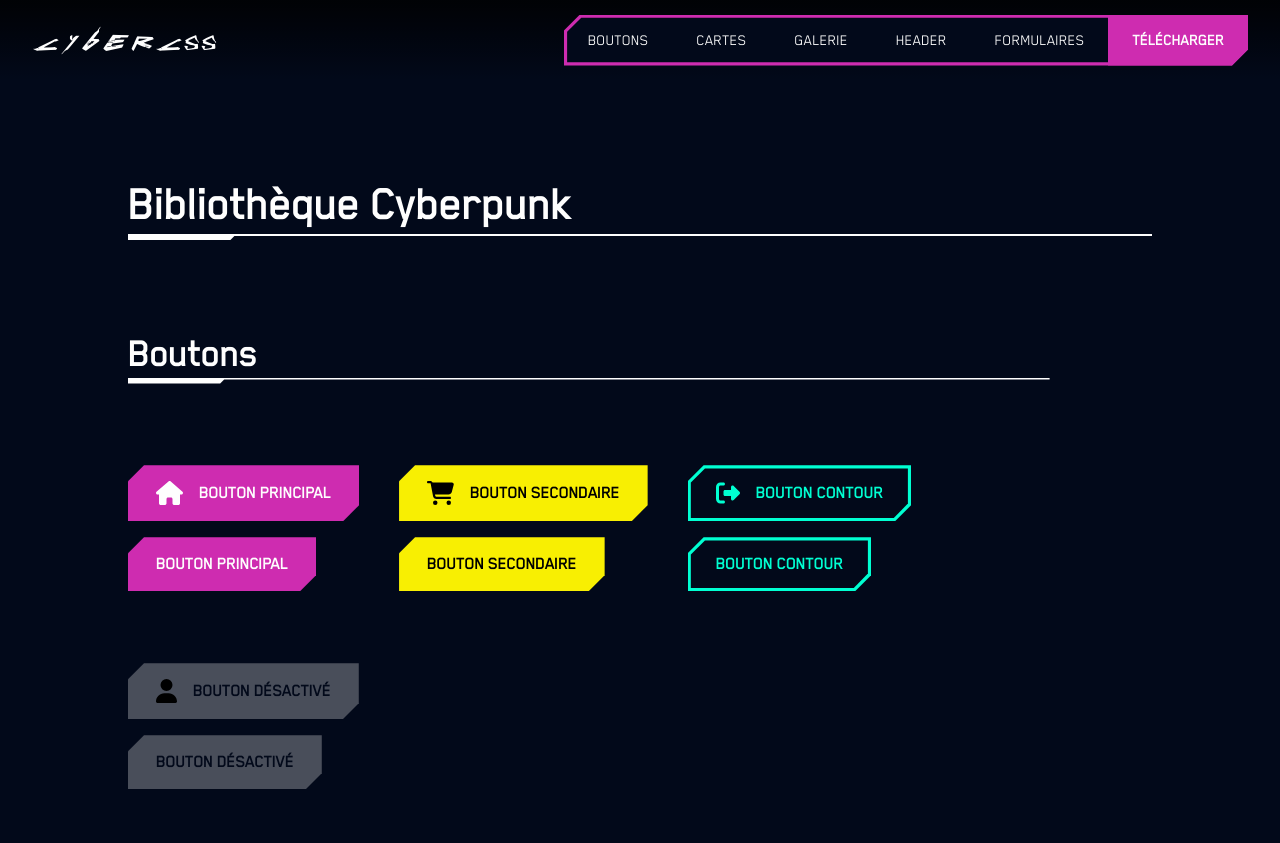
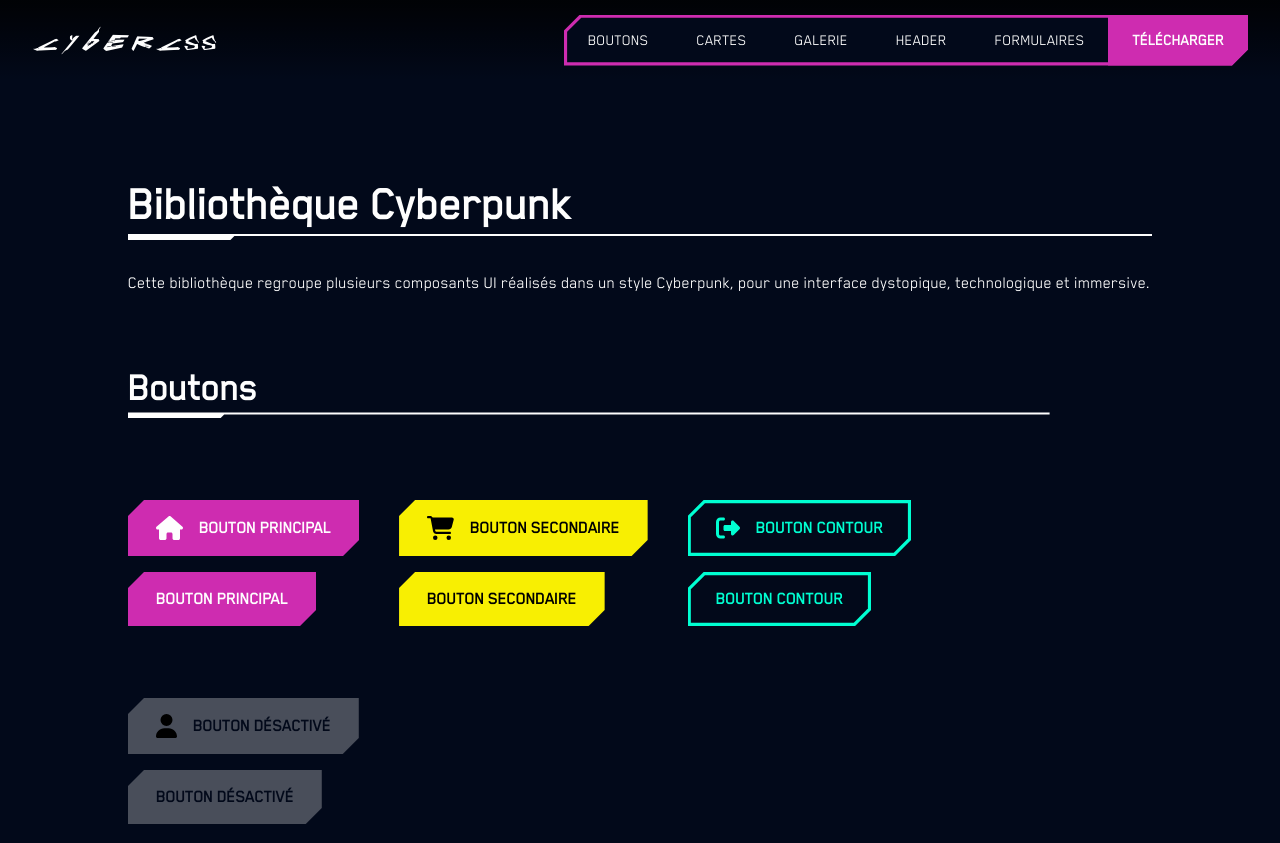
Before and after one commit to leosix10/cyber-css, a plain HTML site: page index.html in a window 1280 px wide. Shown: the top 843 px of the page. Drawn offline with Linux system fonts and the light colour scheme.

Commit message:
Update index.html

```diff
--- a/index.html
+++ b/index.html
@@ -31,6 +31,8 @@
 
     <main>
         <h1 class="cyber__title">Bibliothèque Cyberpunk</h1>
+
+        <p>Cette bibliothèque regroupe plusieurs composants UI réalisés dans un style Cyberpunk, pour une interface dystopique, technologique et immersive.</p>
 
         <section class="cyber__component" id="buttons">
             <h2 class="cyber__title">Boutons</h2>
```
